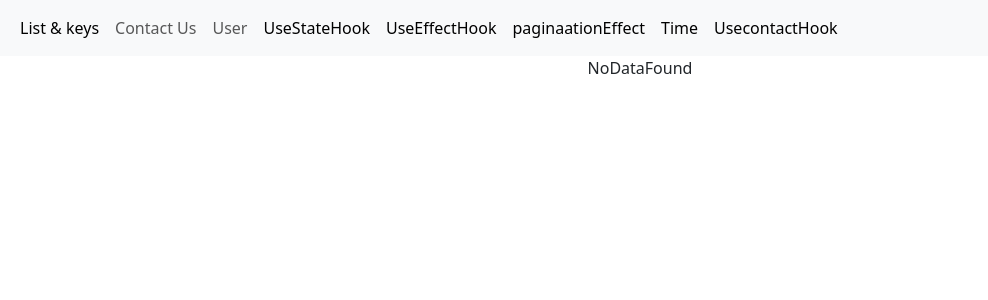
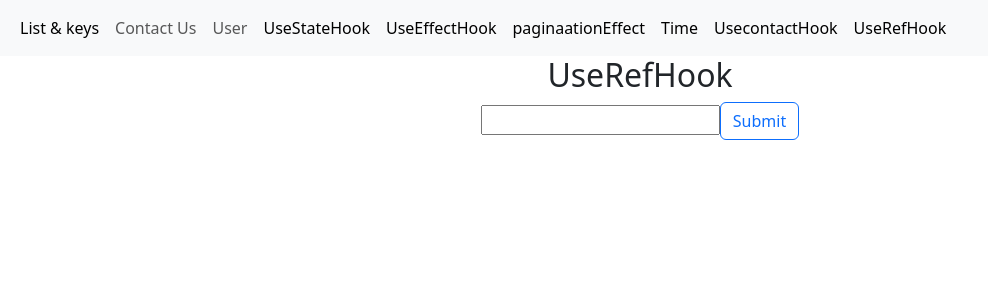
Before and after one commit to smpraneethkumar/my_react_JS, a React (Create React App) app: page /userefhook in a window 1280 px wide. Shown: the top 300 px of the page, without its empty margins (0-988 px from the left). Built offline with nearby package versions, Linux system fonts and the light colour scheme.

Commit message:
useRefhook

```diff
--- a/src/Components/Header.jsx
+++ b/src/Components/Header.jsx
@@ -37,6 +37,9 @@ export class Header extends Component {
         <li class="nav-item">
         <Link to="/usecontacthook" class="nav-link active" aria-current="page" >UsecontactHook</Link>
         </li>
+        <li class="nav-item">
+        <Link to="/userefhook" class="nav-link active" aria-current="page" >UseRefHook</Link>
+        </li>
       </ul>
     </div>
   </div>
--- a/src/Components/Hooks/UseContactHook/CompA.jsx
+++ b/src/Components/Hooks/UseContactHook/CompA.jsx
@@ -1,10 +1,10 @@
 import React from 'react'
 import CompB from './CompB'
 
-const CompA = ({user}) => {
+const CompA = () => {
   return (
     <div>CompA
-        <CompB user={user}/>
+        <CompB/>
     </div>
   )
 }
--- a/src/Components/Hooks/UseContactHook/CompB.jsx
+++ b/src/Components/Hooks/UseContactHook/CompB.jsx
@@ -1,10 +1,10 @@
 import React from 'react'
 import CompC from './CompC'
 
-const CompB = ({user}) => {
+const CompB = () => {
   return (
     <div>CompB
-        <CompC user={user}/>
+        <CompC/>
     </div>
   )
 }
--- a/src/Components/Hooks/UseContactHook/CompC.jsx
+++ b/src/Components/Hooks/UseContactHook/CompC.jsx
@@ -1,9 +1,14 @@
-import React from 'react'
+import React, { useContext } from 'react'
+import {  userData } from './UseContactHook'
 
-const CompC = ({user}) => {
+
+const CompC = () => {
+  const userDatta = useContext(userData)
+  console.log(userDatta);
+
   return (
     <div>CompC
-        <h2>{user}</h2>
+        <h2>{userDatta.name}</h2>
     </div>
   )
 }
--- a/src/Components/Hooks/UseContactHook/UseContactHook.jsx
+++ b/src/Components/Hooks/UseContactHook/UseContactHook.jsx
@@ -1,10 +1,14 @@
-import React from 'react'
+import React, { createContext } from 'react'
 import CompA from './CompA'
+
+ export const userData = createContext()
 
 const UseContactHook = () => {
   return (
     <div>UseContactHook
-       <CompA user={"praneeth"}/>
+      <userData.Provider value={{name:"praneeth"}}>
+       <CompA/>
+      </userData.Provider>
     </div>
   )
 }
--- /dev/null
+++ b/src/Components/Hooks/UseRefHook.jsx
@@ -0,0 +1,24 @@
+import React, { useRef } from 'react'
+
+const UseRefHook = () => {
+const userRef = useRef()
+
+    const handelSubmit = (e) => {
+        // e.perventDefault()
+        console.log(userRef.current.value);
+
+    }
+  return (
+    <div>
+      <h2>UseRefHook</h2>
+
+       <form action="#">
+        <input type="text" ref={userRef}/>
+        <button className='btn btn-outline-primary' onClick={(e)=>(handelSubmit(e))}>Submit</button>
+
+        </form>
+    </div>
+  )
+}
+
+export default UseRefHook
--- a/src/Routes/Routing.jsx
+++ b/src/Routes/Routing.jsx
@@ -9,6 +9,7 @@ import PaginaationEffect from '../Components/Hooks/PaginaationEffect'
 import Timer from '../Components/Hooks/Timer'
 import NoDataFound from '../Components/NoDataFound'
 import UseContactHook from '../Components/Hooks/UseContactHook/UseContactHook'
+import UseRefHook from '../Components/Hooks/UseRefHook'
 
 export class Routing extends Component {
   render() {
@@ -21,6 +22,7 @@ export class Routing extends Component {
         <Route path='/useeffecthook' element={<UseEffectHook/>}/>
         <Route path='/paginaationeffect' element={<PaginaationEffect/>}/>
         <Route path='/usecontacthook' element={<UseContactHook/>}/>
+        <Route path='/userefhook' element={<UseRefHook/>}/>
         <Route path='/time' element={<Timer/>}/>
         <Route path='/*' element={<NoDataFound/>}/>
       </Routes>
```
